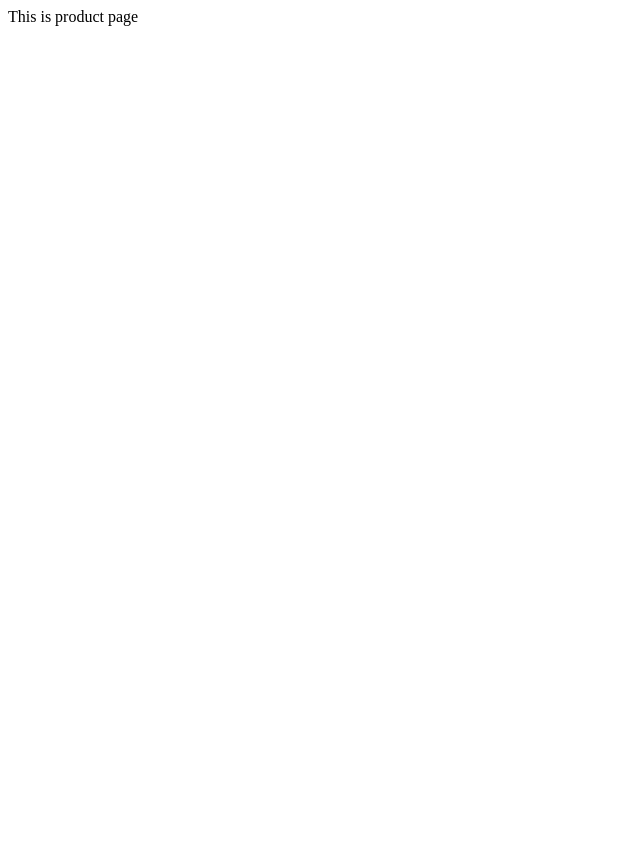
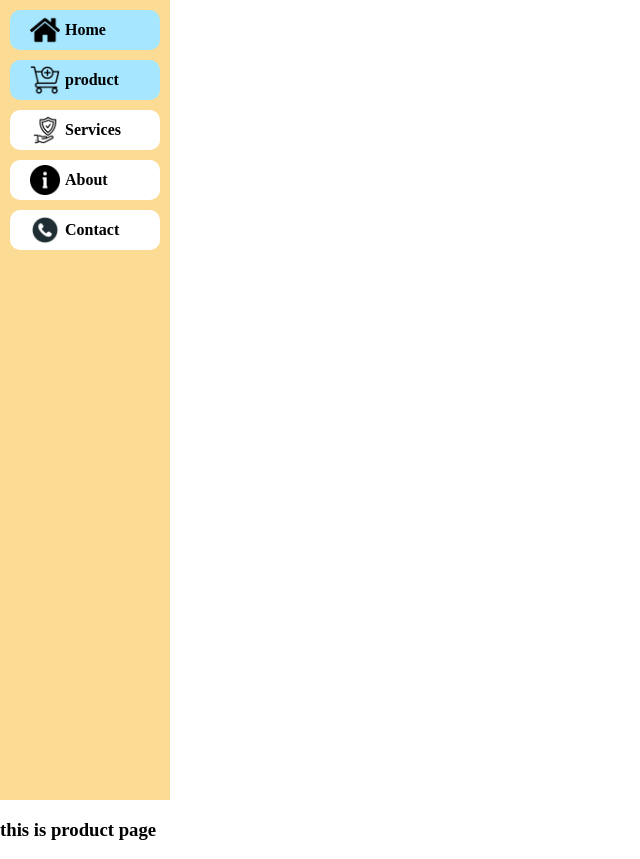
Before and after one commit to Gayatrilonkar/Assingnment20, a plain HTML site: page product.html in a window 1280 px wide. Shown: the whole page, without its empty margins (0-640 px from the left). Before the commit the page ends 800 px from the top, so only its background shows below. Drawn offline with Linux system fonts and the light colour scheme.

Commit message:
pages are created

```diff
--- /dev/null
+++ b/css/style.css
@@ -0,0 +1,48 @@
+body{
+    background-color: white;
+    margin: 0;
+    padding: 0;
+}
+.container{
+    display: flex;
+
+    min-height: 100vh;
+
+}
+.sidebar{
+    background-color: #FCDC94;
+    width: 200px;
+}
+.content{
+    background-color: white;
+    width: 100%;
+    padding-left: 20px;
+}
+.menu-item {
+    background-color: white;
+   margin: 10px;
+    border-radius: 10px;
+    display: flex;
+    align-items: center;
+    padding: 5px 20px;
+    cursor: pointer;
+    text-decoration: none;
+    color: black;
+
+}
+.menu-img{
+    height: 30px;
+
+
+
+}
+.menu-text{
+    padding-left: 5px;
+
+}
+.active-menu{
+    background-color: #A7E6FF;
+}
+.active-menu:hover{
+    background-color: #A7E6FF;
+}
--- a/product.html
+++ b/product.html
@@ -4,8 +4,39 @@
     <meta charset="UTF-8">
     <meta name="viewport" content="width=device-width, initial-scale=1.0">
     <title>Product</title>
+    <link rel="stylesheet" href="./css/style.css">
 </head>
 <body>
-   This is product page
+    <div class="container">
+        <div class="sidebar">
+            <a class="menu-item active-menu" href="home.html">
+                <img src="./images/home.png" class="menu-img">
+                <span class="menu-text"><b class="b">Home</b></span>
+            </a>
+            <a class="menu-item active-menu" href="product.html">
+                <img src="./images/add-to-cart.png" class="menu-img">
+                <span class="menu-text"><b class="b">product</b></span>
+            </a>
+            <a class="menu-item" href="services.html">
+                <img src="./images/insurance.png" class="menu-img">
+                <span class="menu-text"><b class="b">Services</b></span>
+            </a>
+            <a class="menu-item" href="about.html">
+                <img src="./images/sign.png" class="menu-img">
+                <span class="menu-text"><b class="b">About</b></span>
+            </a>
+            <a class="menu-item" href="contact.html">
+                <img src="./images/phone.png" class="menu-img">
+                <span class="menu-text"><b class="b">Contact</b></span>
+            </a>
+        </div>
+        <div class="content">
+
+        </div>
+
+    </div>
+
+
+ <h3>this is product page</h3>
 </body>
 </html>
```
Also changed, not shown: index.html (+2 -39 lines).
